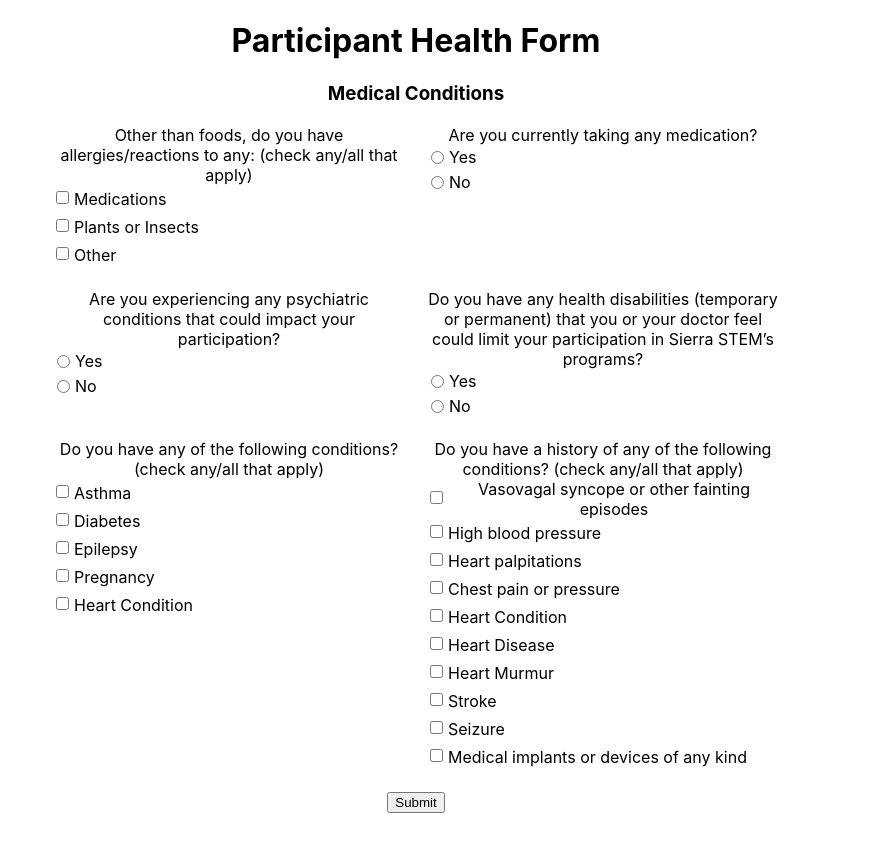
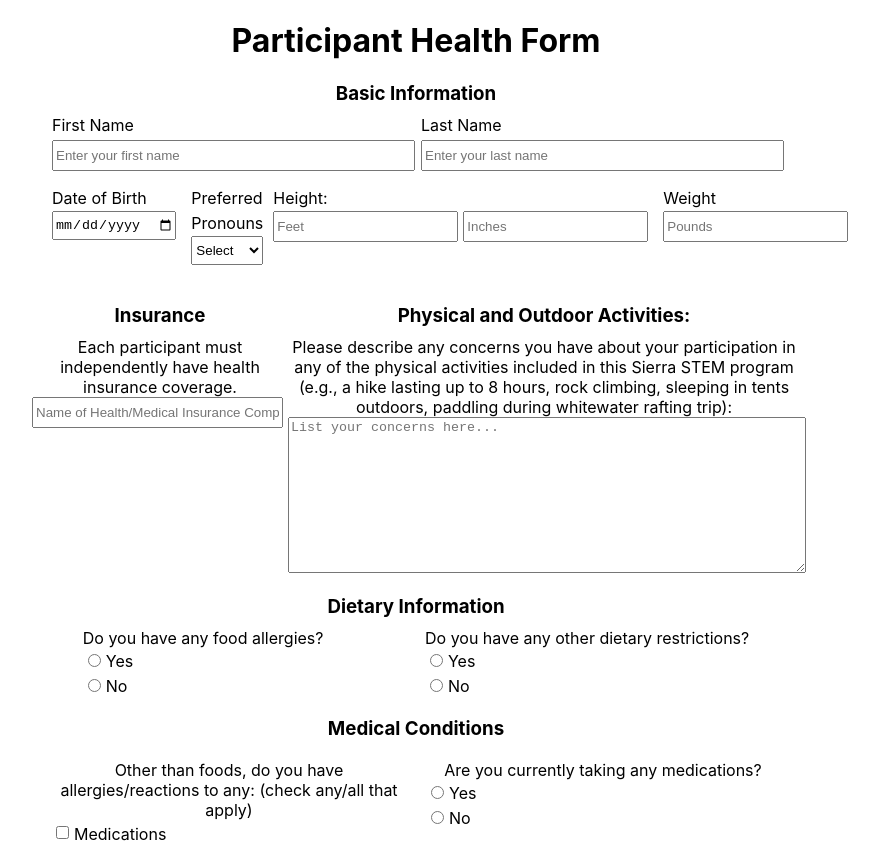
Before and after one commit to alinachen8/sierra-stem, a React (Create React App) app in the folder ss_waiver_app/: page / in a window 1280 px wide. Shown: the top 843 px of the page, without its empty margins (224-1103 px from the left). Before the commit the page ends 813 px from the top, so only its background shows below. Built offline with nearby package versions, Linux system fonts and the light colour scheme; no server answers.

Commit message:
fixed validation schemas

```diff
--- a/ss_waiver_app/src/App.css
+++ b/ss_waiver_app/src/App.css
@@ -105,9 +105,21 @@ select.input-error {
   text-align: left;
   margin-top: 0.25rem;
 }
+.insurance-phys-activities {
+  display: flex
+}
+
+.insurance {
+  flex: 1;
+  vertical-align: center;
+}
 
 .insurance-input {
-  width: 100%;
+  width: 95%;
+}
+
+.phys-activities {
+  flex: 2;
 }
 
 .dietary-info-questions {
--- a/ss_waiver_app/src/components/WaiverForm.js
+++ b/ss_waiver_app/src/components/WaiverForm.js
@@ -13,17 +13,9 @@ const onSubmit = async (values, actions) => {
     console.log("pressed submit");
     console.log(JSON.stringify(values));
 
-    const tripId = 'test-trip'
-    const colRef = collection(db, tripId)
+    // const tripId = 'test-trip'
+    // const colRef = collection(db, tripId)
 
-    // addDoc(colRef, values)
-    //     .then(() => {
-    //         console.log("great success!!")
-    //         // actions.resetForm();
-    //     })
-    //     .catch((error) => {
-    //         console.log("error adding document:", error);
-    //     });
 };
 
 const WaiverForm = () => {
@@ -58,12 +50,12 @@ const WaiverForm = () => {
                 medicalHistoryDetails: '',
                 otherConcerns: ''
             }}
-            // validationSchema={(formSchema)}
+            validationSchema={(formSchema)}
             onSubmit={(onSubmit)}
         >
             {(props) => (
                 <Form>
-                    {/* <div className='basic-info'>
+                    <div className='basic-info'>
                         <h3>Basic Information</h3>
                         <div className='name'>
                             <div className="firstName">
@@ -132,9 +124,9 @@ const WaiverForm = () => {
                             </div>
                         </div>
                     </div>
-
+                    <div className="insurance-phys-activities">
                         <div className="insurance">
-                        <h3 className="insurnace-title">Insurance</h3>
+                            <h3 className="insurance-title">Insurance</h3>
                             <TextInput
                                 label="Each participant must independently have health insurance coverage."
                                 className="insurance-input"
@@ -153,6 +145,7 @@ const WaiverForm = () => {
                                 placeholder="List your concerns here..."
                             />
                         </div>
+                    </div>
                     <div className="dietary-info">
                         <h3>Dietary Information</h3>
                         <div className="dietary-info-questions">
@@ -168,7 +161,7 @@ const WaiverForm = () => {
                                 className="dietary-restrictions-input"
                             />
                         </div>
-                    </div> */}
+                    </div>
 
                     <div className="med-conditions">
                         <h3>Medical Conditions</h3>
@@ -187,7 +180,7 @@ const WaiverForm = () => {
                             />
 
                             <RadioInput
-                                label="Are you currently taking any medication?"
+                                label="Are you currently taking any medications?"
                                 name="medications"
                                 className="medications-input"
                             />
@@ -241,7 +234,7 @@ const WaiverForm = () => {
                         </div>
                     </div>
 
-                    {/* <div>
+                    <div>
                         <TextareaInput
                             label="Please describe any other concerns or conditions that you or your doctor feel may affect your participation in Sierra STEM’s programs."
                             name="otherConcerns"
@@ -249,7 +242,7 @@ const WaiverForm = () => {
                             type="text"
                             placeholder="List your concerns here..."
                         />
-                    </div> */}
+                    </div>
 
                     <button type="submit" className="submit">Submit</button>
                 </Form>
--- a/ss_waiver_app/src/schemas/index.js
+++ b/ss_waiver_app/src/schemas/index.js
@@ -50,7 +50,7 @@ export const formSchema = yup.object().shape({
         .string()
         .when('allergies', {
             is: (allergies) => allergies && allergies.value === "yes",
-            then: yup.string().required("Required")
+            then: () => yup.string().required("Required")
         }),
     dietaryRestrictions: yup
         .string()
@@ -59,25 +59,63 @@ export const formSchema = yup.object().shape({
         .string()
         .when('dietaryRestrictions', {
             is: (dietaryRestrictions) => dietaryRestrictions && dietaryRestrictions.value === "yes",
-            then: yup.string().required("Required")
+            then: () => yup.string().required("Required")
         }),
     otherAllergies: yup
-        .string(),
+        .array()
+        .optional(),
+    otherAllergiesDetails: yup
+        .string()
+        .when('otherAllergies', {
+            is: (otherAllergies) => Array.isArray(otherAllergies) && otherAllergies.length !== 0,
+            then: () => yup.string().required("Required")
+        }),
     medications: yup
         .string()
         .required("Required"),
+    medicationsDetails: yup
+        .string()
+        .when('medications', {
+            is: (medications) => medications && medications.value === "yes",
+            then: () => yup.string().required("Required")
+        }),
     psychConditions: yup
         .string()
         .required("Required"),
+    psychConditionsDetails: yup
+        .string()
+        .when('psychConditions', {
+            is: (psychConditions) => psychConditions && psychConditions.value === "yes",
+            then: () => yup.string().required("Required")
+        }),
     healthDisabilities: yup
         .string()
         .required("Required"),
+    healthDisabilitiesDetails: yup
+        .string()
+        .when('healthDisabilities', {
+            is: (healthDisabilities) => healthDisabilities && healthDisabilities.value === "yes",
+            then: () => yup.string().required("Required")
+        }),
     medicalConditions: yup
-        .string(),
+        .array()
+        .optional(),
+    medicalConditionsDetails: yup
+        .string()
+        .when('medicalConditions', {
+            is: (medicalConditions) => Array.isArray(medicalConditions) && medicalConditions.length !== 0,
+            then: () => yup.string().required("Required")
+        }),
     medicalHistory: yup
-        .string(),
+        .array()
+        .optional(),
+    medicalHistoryDetails: yup
+        .string()
+        .when('medicalHistory', {
+            is: (medicalHistory) => Array.isArray(medicalHistory) && medicalHistory.length !== 0,
+            then: () => yup.string().required("Required")
+        }),
     otherConcerns: yup
         .string()
         .optional(),
-
 });
```
Lines whose indentation alone changed are shown as unchanged.
